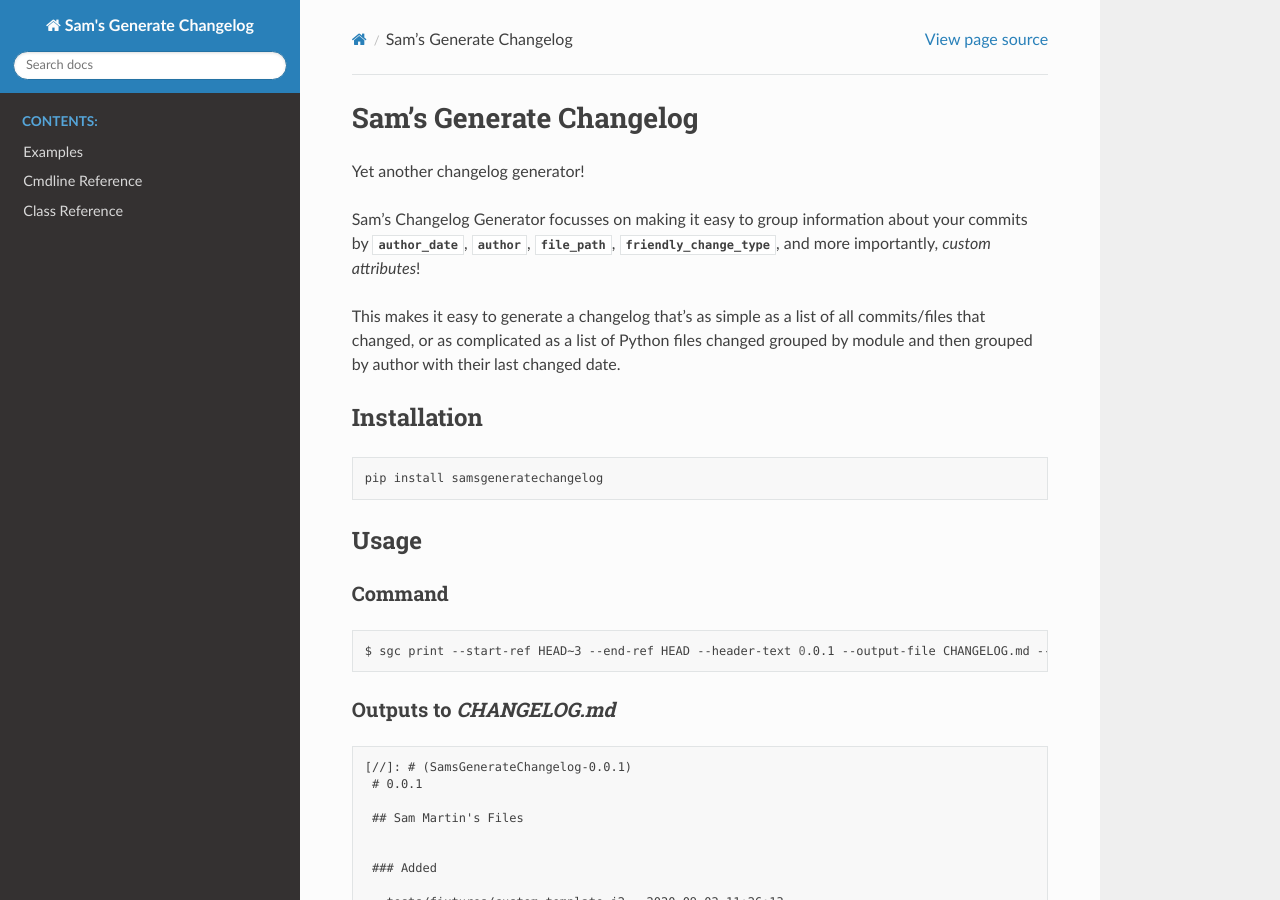
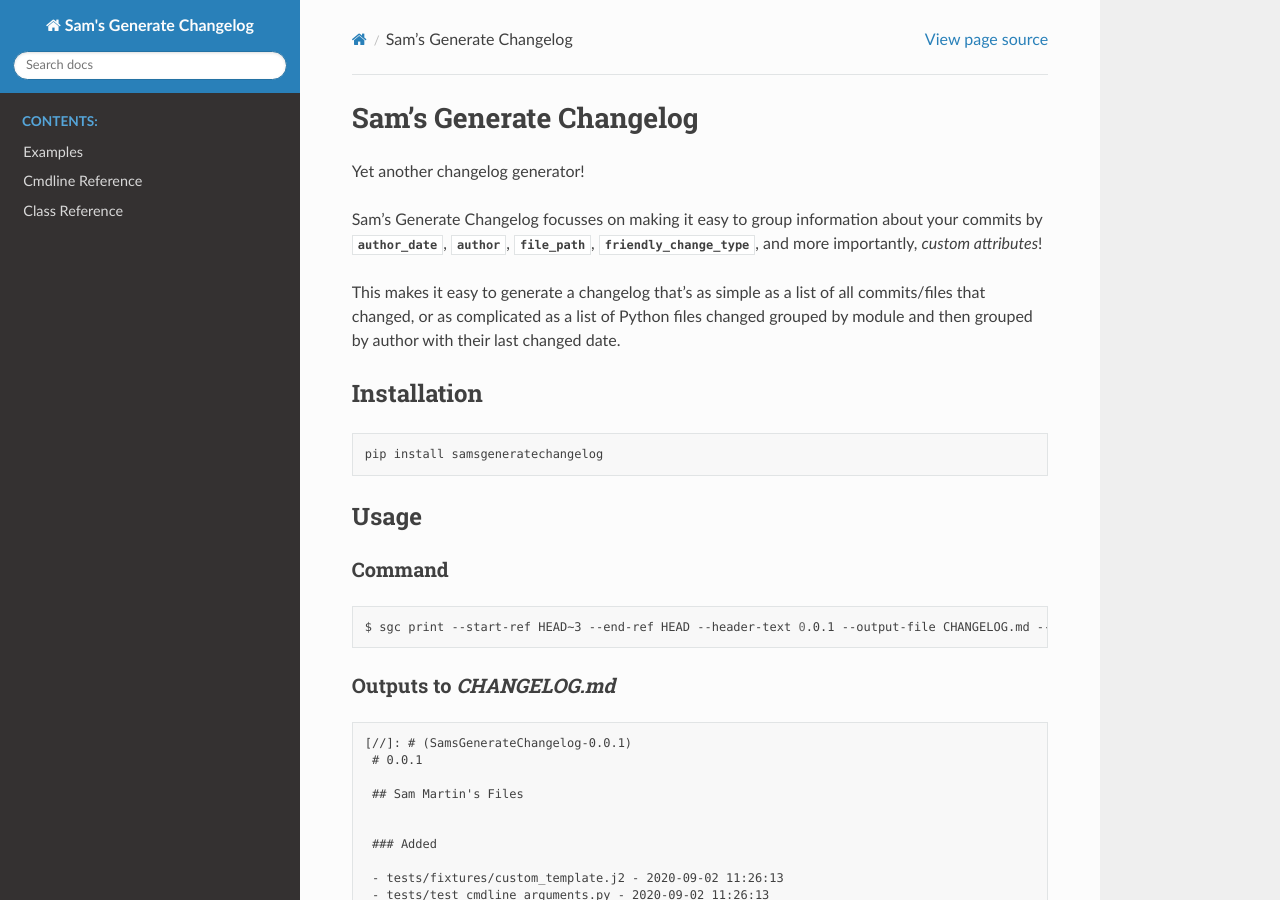
Before and after one commit to Sam-Martin/sams-generate-changelog, a Sphinx documentation site: the page built from docs/source/index.rst, in a window 1280 px wide and 900 px high. Built offline with Sphinx 7.4.7 and the Read the Docs theme 2.0.0, drawn with Linux system fonts in a browser that asks for light colours.

Commit message:
Fixed name on front page

```diff
--- a/docs/source/index.rst
+++ b/docs/source/index.rst
@@ -3,7 +3,7 @@ Sam's Generate Changelog
 
 Yet another changelog generator!
 
-Sam's Changelog Generator focusses on making it easy to group information about your commits by
+Sam's Generate Changelog focusses on making it easy to group information about your commits by
 :attr:`~samsgeneratechangelog.FileCommit.author_date`,
 :attr:`~samsgeneratechangelog.FileCommit.author`,
 :attr:`~samsgeneratechangelog.FileCommit.file_path`,
```
Also changed, not shown: README.md (+2 -2 lines).
